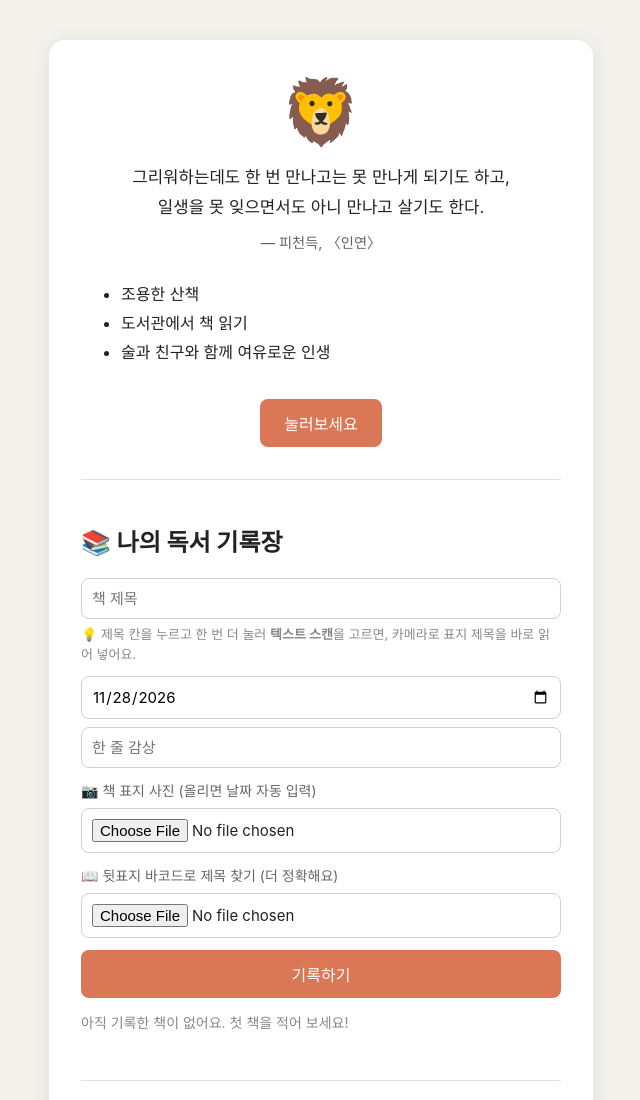
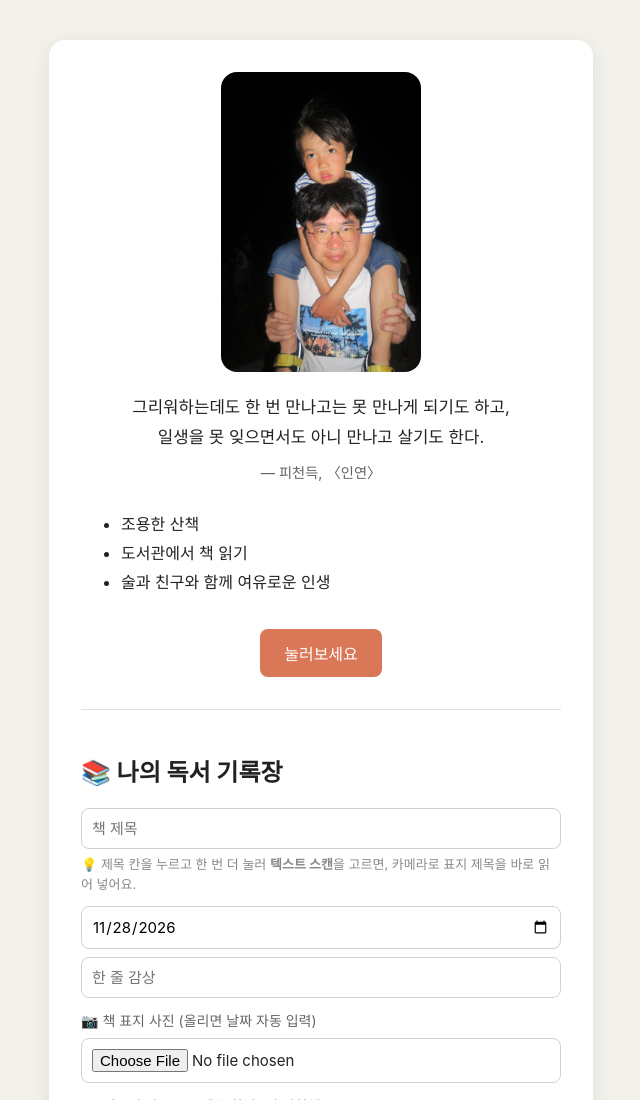
Before and after one commit to HTU7428/hi-claude, a plain HTML site: page index.html in a window 1280 px wide. Shown: the top 1100 px of the page, without its empty margins (319-959 px from the left). Drawn offline with Linux system fonts and the light colour scheme.

Commit message:
대문 사자 아이콘을 프로필 사진으로 교체
Co-Authored-By: Claude Sonnet 5.5 <noreply@anthropic.com>

```diff
--- a/index.html
+++ b/index.html
@@ -35,8 +35,14 @@
       box-shadow: 0 4px 20px rgba(0, 0, 0, 0.08);
       text-align: center;
     }
-    .emoji {
-      font-size: 64px;
+    .profile-photo {
+      display: block;
+      width: 200px;
+      max-width: 70%;
+      aspect-ratio: 2 / 3;
+      object-fit: cover;
+      margin: 0 auto 16px;
+      border-radius: 16px;
     }
     h1 {
       margin: 8px 0;
@@ -299,7 +305,7 @@
 <body>
   <!-- 여기부터 내용(HTML): 화면에 보이는 글과 버튼입니다 -->
   <div class="card">
-    <div class="emoji">🦁</div>
+    <img class="profile-photo" src="profile.jpg" alt="황태우와 아들의 사진">
     <blockquote class="quote">
       <p>그리워하는데도 한 번 만나고는 못 만나게 되기도 하고,<br>
       일생을 못 잊으면서도 아니 만나고 살기도 한다.</p>
```
Also changed, not shown: profile.jpg (added).
